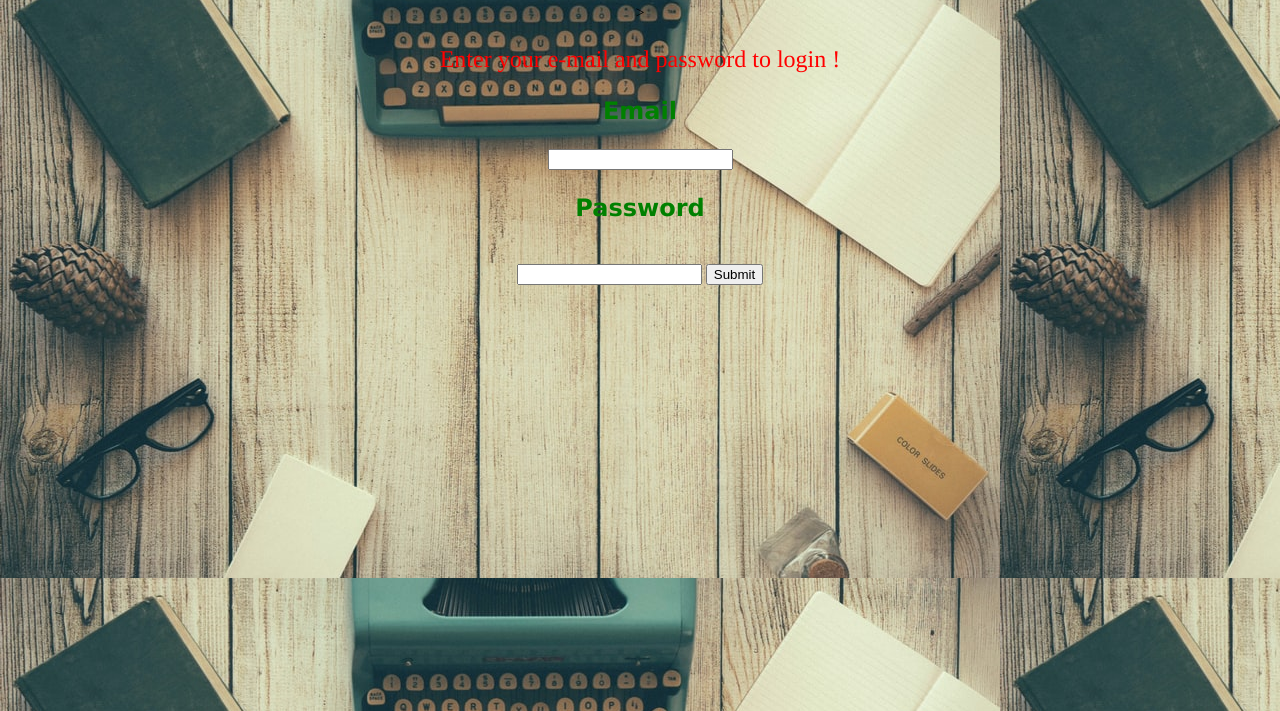
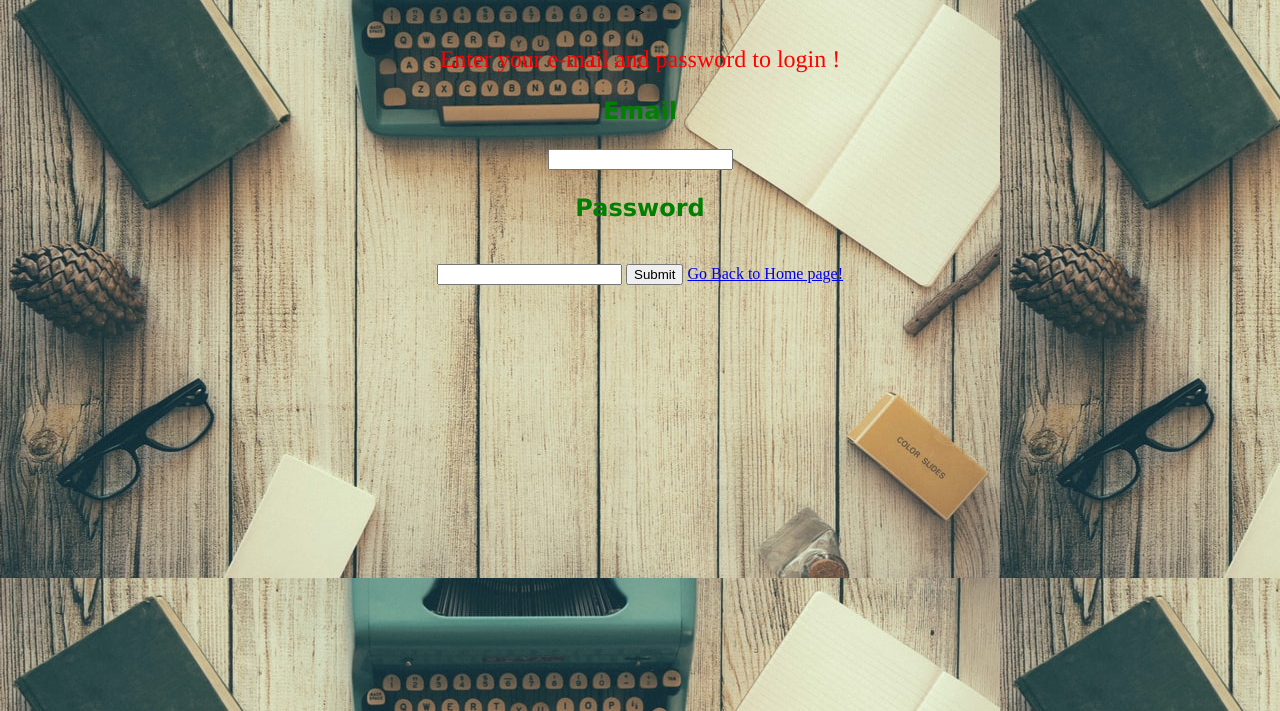
Before and after one commit to hamzamushtaq786/hamza.mushtaq786.github.io, a plain HTML site: page login.html in a window 1280 px wide. Shown: the part 89-800 px from the top of the page. Drawn offline with Linux system fonts and the light colour scheme.

Commit message:
Update login.html

```diff
--- a/login.html
+++ b/login.html
@@ -18,6 +18,7 @@
         <h3>Email</h3><input type="email">
         <h3>Password</h3><br><input type="password">
         <input type="submit">
+        <a href="index.html">Go Back to Home page!</a>
     </center>
 
     </body>
```
